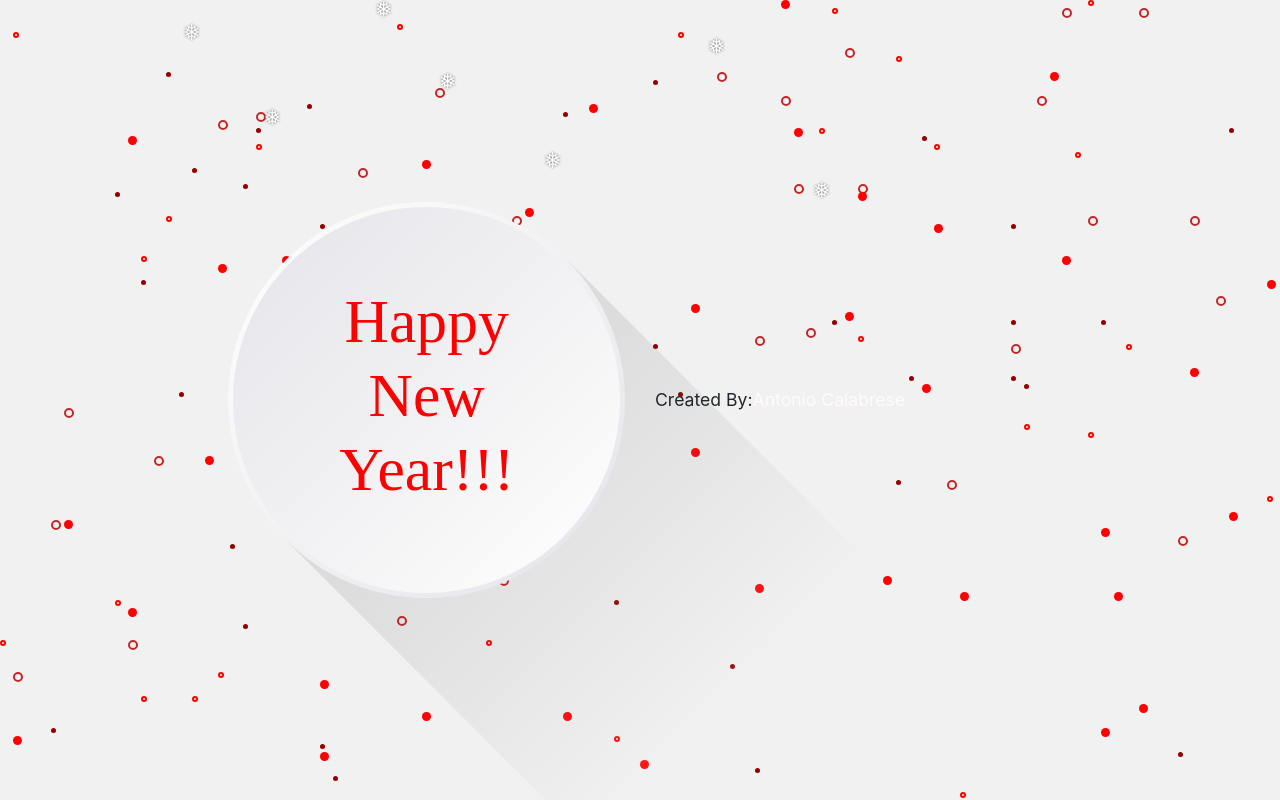
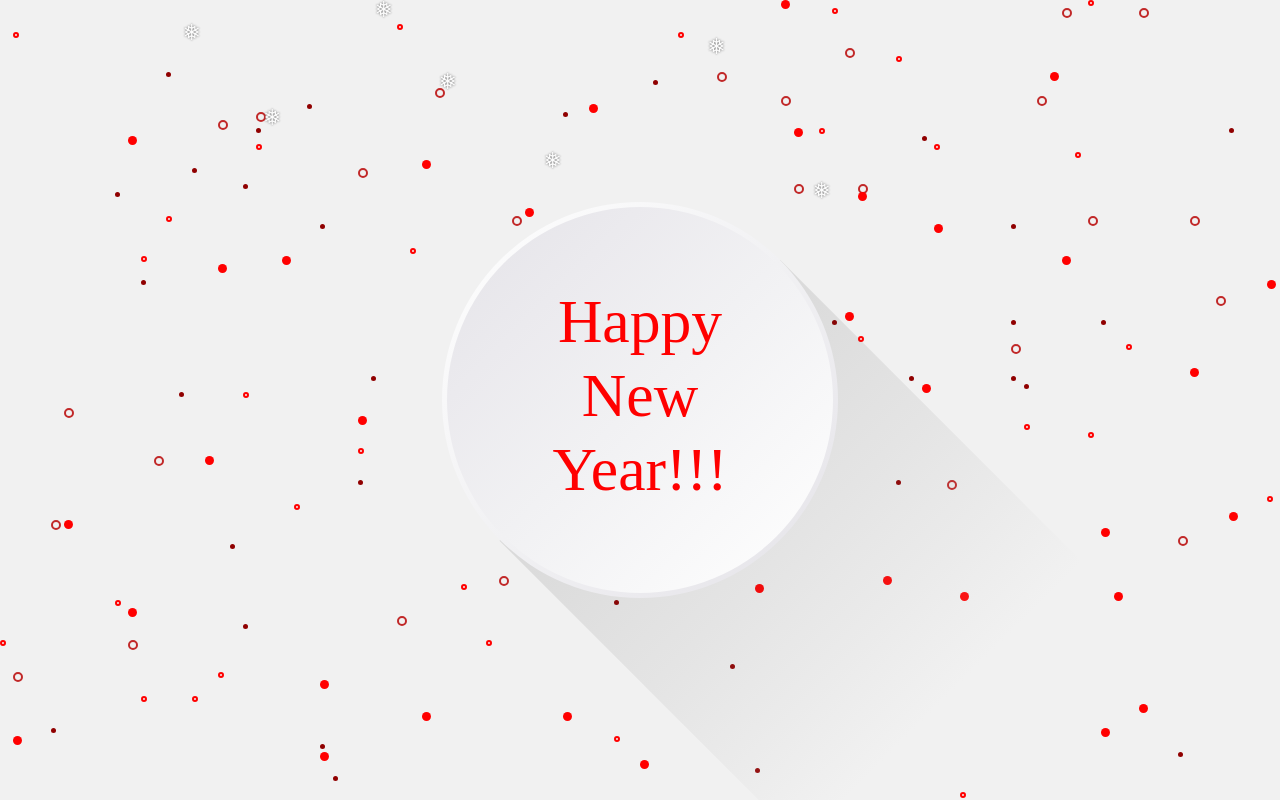
Before and after one commit to ancalabrese/Happy-Holidays, a React (Create React App) app: page / in a window 1280 px wide. Built offline with nearby package versions, Linux system fonts and the light colour scheme; a web font is replaced by a local one.

Commit message:
Removed created by

```diff
--- a/src/Components/App/App.js
+++ b/src/Components/App/App.js
@@ -24,9 +24,9 @@ function App() {
         <Col className={"align-items-center"} xs={{ span: 12 }} md={{ span: 6 }} lg={{ span: 4 }} >
           <RoundWishBox />
         </Col>
-        <Col className={"align-items-end"} xs={{ span: 6 }} md={{ span: 4 }} >
-            Created By:<a href="https://antonio-calabarese.com">Antonio Calabrese</a>
-          </Col>
+        {/* <Col className={"align-items-end"}>
+          <p>Created By:<a href="https://antonio-calabarese.com/">Antonio Calabrese</a></p>
+        </Col> */}
 
       </Row>
     </Container>
```
Also changed, not shown: 1 other file (tests, documents, lock files or other folders).
